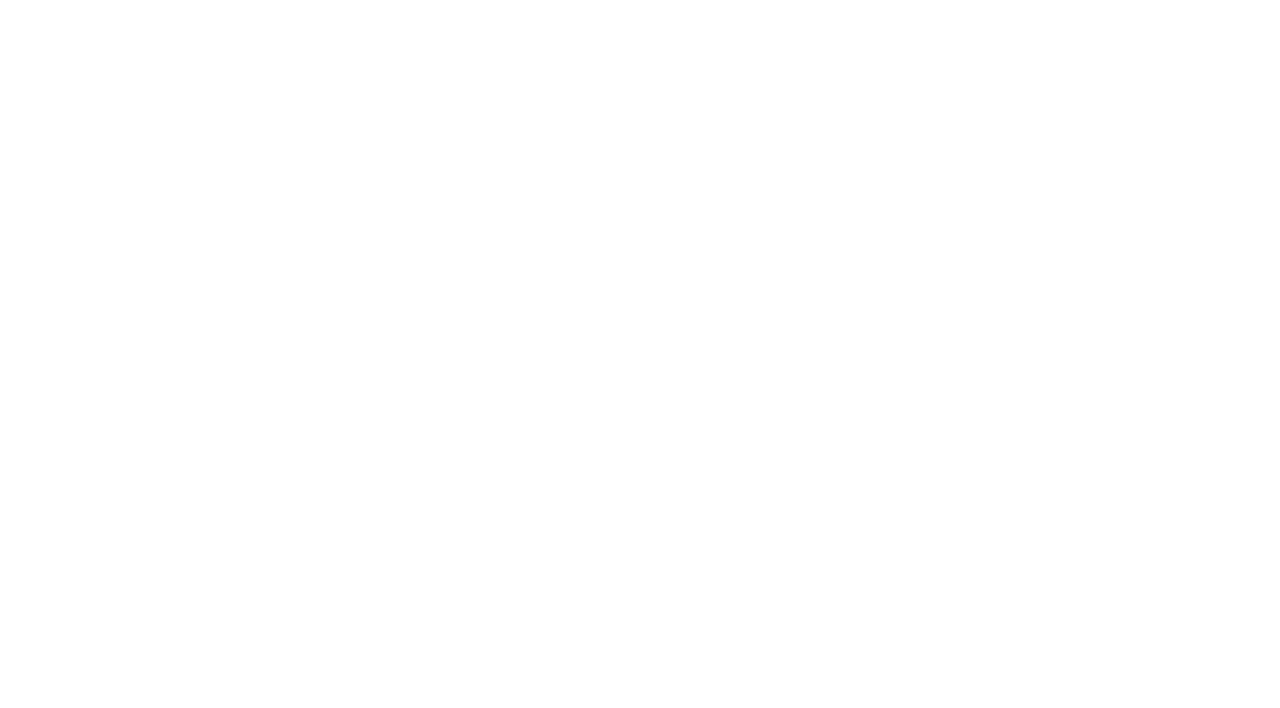
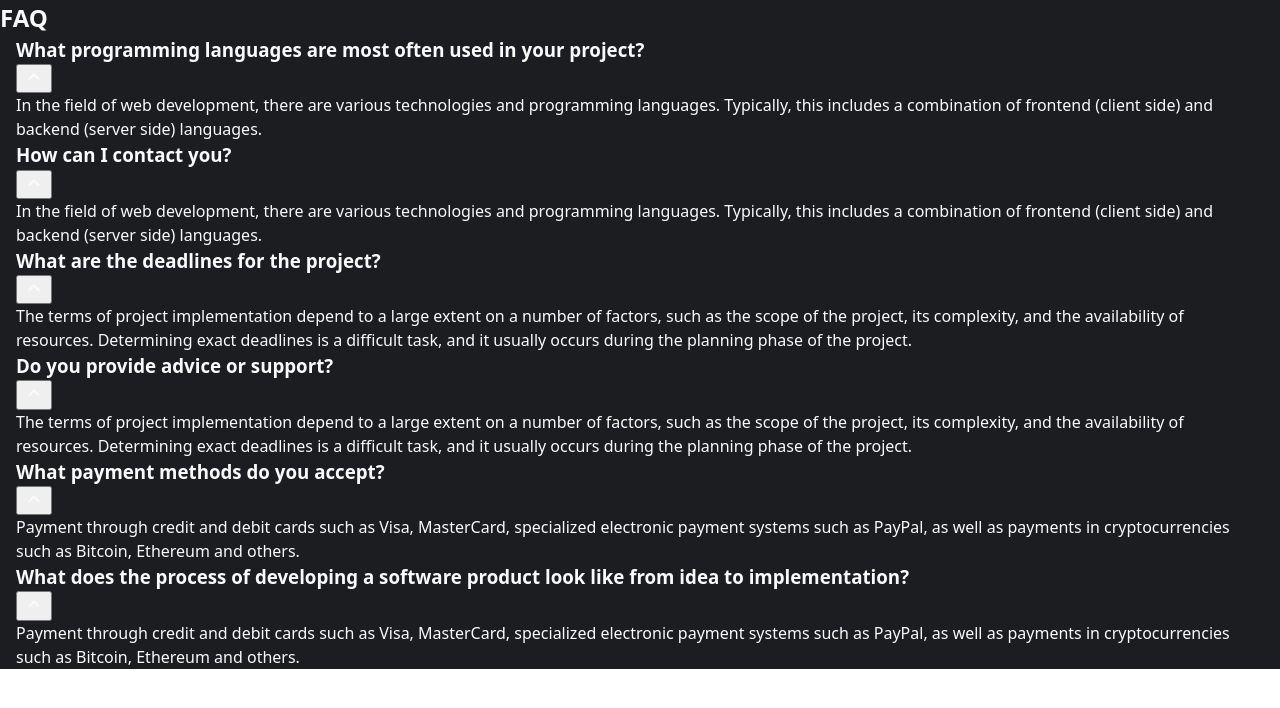
Before and after one commit to LeBochuliak/project-web_undefined, a plain HTML site: page index.html in a window 1280 px wide. Drawn offline with nearby package versions, Linux system fonts and the light colour scheme.

Commit message:
Deploying to gh-pages from @ LeBochuliak/project-web_undefined@673fdfc45af3bc7dcd6f0911b7902d60c299cbd8 🚀

```diff
--- a/index.html
+++ b/index.html
@@ -50,8 +50,169 @@ Lloyd Jefferson."
   <div class="container"></div>
 </section>
 
-      <section class="section">
-  <div class="container"></div>
+      <section class="faq section">
+  <h2>FAQ</h2>
+  <div class="faq-container container">
+    <ul class="faq-list">
+      <!----------------------- first(1) -li ----------------------------->
+      <li class="faq-item">
+        <h3>What programming languages are most often used in your project?</h3>
+        <button class="faq-toggle">
+          <svg
+            class="icon"
+            width="20"
+            height="20"
+            viewBox="0 0 20 20"
+            fill="none"
+            xmlns="http://www.w3.org/2000/svg"
+          >
+            <path
+              d="M15 12.5L10 7.5L5 12.5"
+              stroke="#FAFAFA"
+              stroke-width="2"
+            />
+          </svg>
+        </button>
+        <div class="faq-content">
+          In the field of web development, there are various technologies and
+          programming languages. Typically, this includes a combination of
+          frontend (client side) and backend (server side) languages.
+        </div>
+      </li>
+      <!----------------------- second(2) -li ----------------------------->
+      <li class="faq-item">
+        <h3>How can I contact you?</h3>
+        <button class="faq-toggle">
+          <svg
+            class="icon"
+            width="20"
+            height="20"
+            viewBox="0 0 20 20"
+            fill="none"
+            xmlns="http://www.w3.org/2000/svg"
+          >
+            <path
+              d="M15 12.5L10 7.5L5 12.5"
+              stroke="#FAFAFA"
+              stroke-width="2"
+            />
+          </svg>
+        </button>
+        <div class="faq-content">
+          In the field of web development, there are various technologies and
+          programming languages. Typically, this includes a combination of
+          frontend (client side) and backend (server side) languages.
+        </div>
+      </li>
+      <!----------------------- third(3) -li ----------------------------->
+      <li class="faq-item">
+        <h3>What are the deadlines for the project?</h3>
+        <button class="faq-toggle">
+          <svg
+            class="icon"
+            width="20"
+            height="20"
+            viewBox="0 0 20 20"
+            fill="none"
+            xmlns="http://www.w3.org/2000/svg"
+          >
+            <path
+              d="M15 12.5L10 7.5L5 12.5"
+              stroke="#FAFAFA"
+              stroke-width="2"
+            />
+          </svg>
+        </button>
+        <div class="faq-content">
+          The terms of project implementation depend to a large extent on a
+          number of factors, such as the scope of the project, its complexity,
+          and the availability of resources. Determining exact deadlines is a
+          difficult task, and it usually occurs during the planning phase of the
+          project.
+        </div>
+      </li>
+      <!----------------------- fourth(4) -li ----------------------------->
+      <li class="faq-item">
+        <h3>Do you provide advice or support?</h3>
+        <button class="faq-toggle">
+          <svg
+            class="icon"
+            width="20"
+            height="20"
+            viewBox="0 0 20 20"
+            fill="none"
+            xmlns="http://www.w3.org/2000/svg"
+          >
+            <path
+              d="M15 12.5L10 7.5L5 12.5"
+              stroke="#FAFAFA"
+              stroke-width="2"
+            />
+          </svg>
+        </button>
+        <div class="faq-content">
+          The terms of project implementation depend to a large extent on a
+          number of factors, such as the scope of the project, its complexity,
+          and the availability of resources. Determining exact deadlines is a
+          difficult task, and it usually occurs during the planning phase of the
+          project.
+        </div>
+      </li>
+      <!----------------------- fifth(5) -li ----------------------------->
+      <li class="faq-item">
+        <h3>What payment methods do you accept?</h3>
+        <button class="faq-toggle">
+          <svg
+            class="icon"
+            width="20"
+            height="20"
+            viewBox="0 0 20 20"
+            fill="none"
+            xmlns="http://www.w3.org/2000/svg"
+          >
+            <path
+              d="M15 12.5L10 7.5L5 12.5"
+              stroke="#FAFAFA"
+              stroke-width="2"
+            />
+          </svg>
+        </button>
+        <div class="faq-content">
+          Payment through credit and debit cards such as Visa, MasterCard,
+          specialized electronic payment systems such as PayPal, as well as
+          payments in cryptocurrencies such as Bitcoin, Ethereum and others.
+        </div>
+      </li>
+      <!----------------------- sixth(6) -li ----------------------------->
+      <li class="faq-item">
+        <h3>
+          What does the process of developing a software product look like from
+          idea to implementation?
+        </h3>
+        <button class="faq-toggle">
+          <svg
+            class="icon"
+            width="20"
+            height="20"
+            viewBox="0 0 20 20"
+            fill="none"
+            xmlns="http://www.w3.org/2000/svg"
+          >
+            <path
+              d="M15 12.5L10 7.5L5 12.5"
+              stroke="#FAFAFA"
+              stroke-width="2"
+            />
+          </svg>
+        </button>
+        <div class="faq-content">
+          Payment through credit and debit cards such as Visa, MasterCard,
+          specialized electronic payment systems such as PayPal, as well as
+          payments in cryptocurrencies such as Bitcoin, Ethereum and others.
+        </div>
+      </li>
+    </ul>
+  </div>
 </section>
 
       <section class="section">
```
